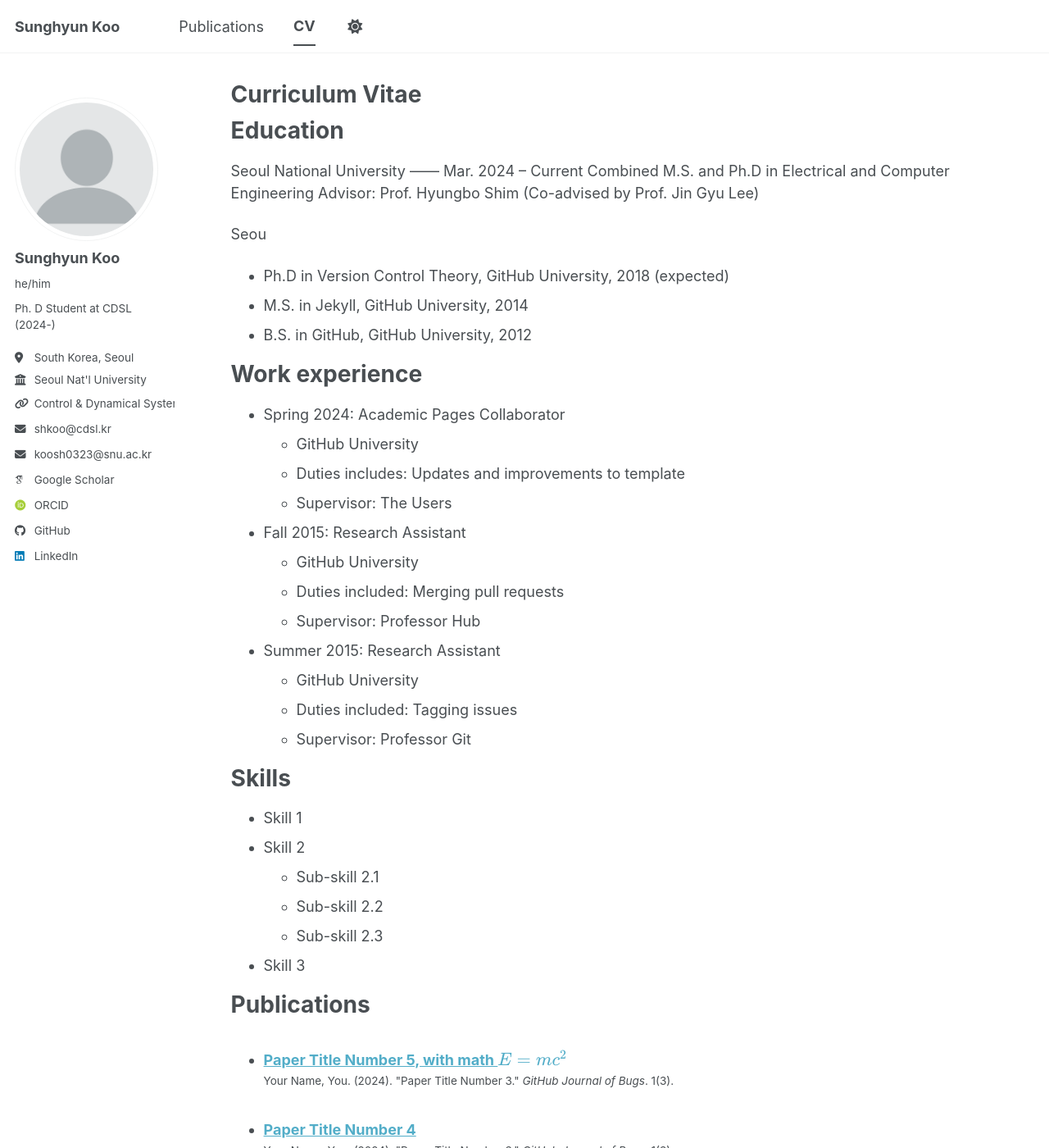
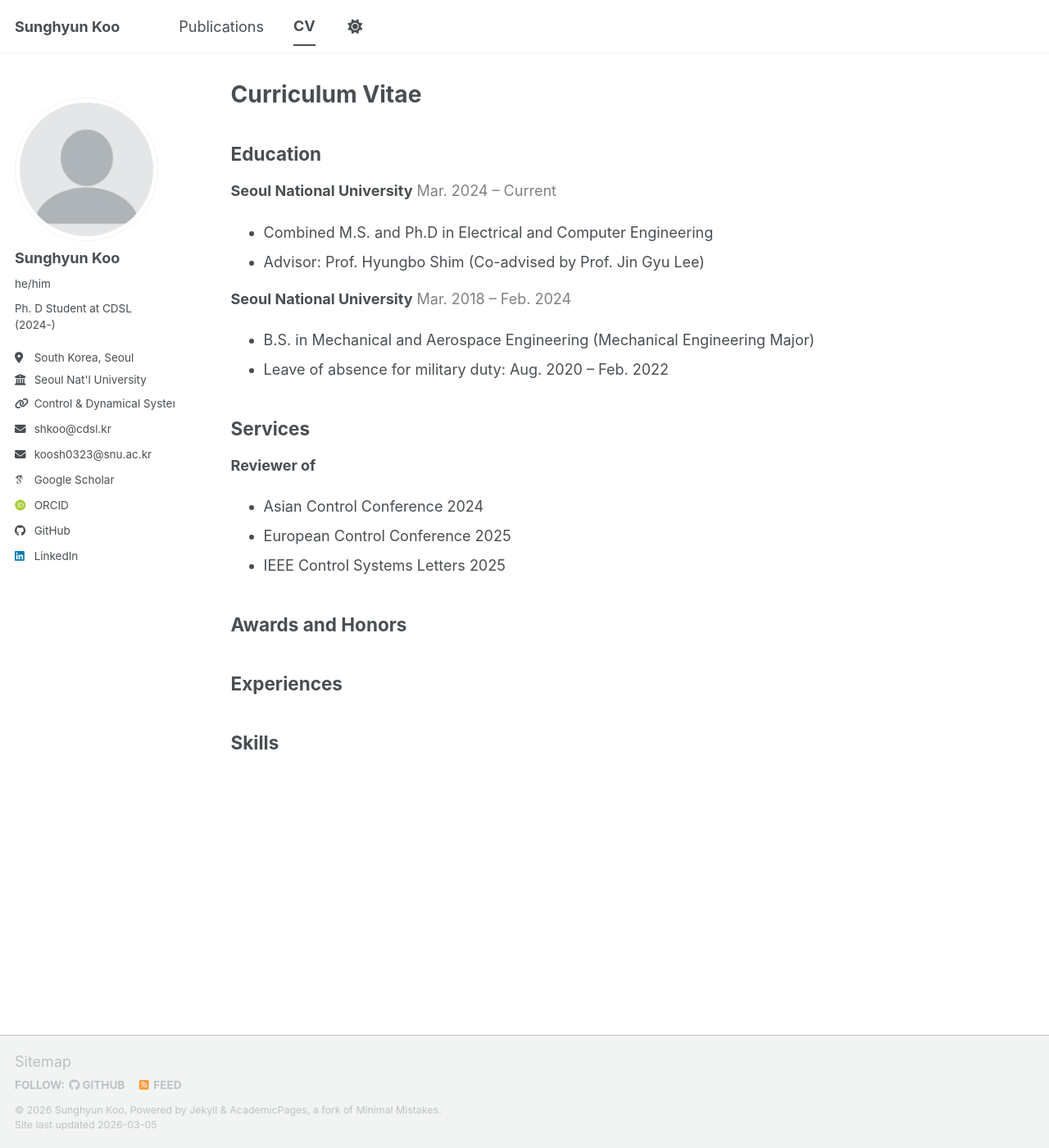
Before and after one commit to unhy6uns/unhy6uns.github.io, a Jekyll site: the page built from _pages/cv.md, in a window 1280 px wide and 1400 px high. Shown: the whole window at 82% size. Built offline with Jekyll 4.4.1, drawn with Linux system fonts in a browser that asks for light colours; some web fonts are replaced; a script bundle is joined from its source files by our own code; library files that are not in the unit come from our copies; some of the changed text lies outside the part shown.

Commit message:
cv update

```diff
--- a/_pages/cv.md
+++ b/_pages/cv.md
@@ -10,43 +10,36 @@ redirect_from:
 {% include base_path %}
 
 Education
-======
-Seoul National University
 ------
-Mar. 2024 -- Current
-Combined M.S. and Ph.D in Electrical and Computer Engineering
-Advisor: Prof. Hyungbo Shim (Co-advised by Prof. Jin Gyu Lee)
 
-Seou
-* Ph.D in Version Control Theory, GitHub University, 2018 (expected)
-* M.S. in Jekyll, GitHub University, 2014
-* B.S. in GitHub, GitHub University, 2012
+**Seoul National University** <span style="color:gray"> Mar. 2024 -- Current </span>
+- Combined M.S. and Ph.D in Electrical and Computer Engineering
+- Advisor: Prof. Hyungbo Shim (Co-advised by Prof. Jin Gyu Lee)
 
-Work experience
-======
-* Spring 2024: Academic Pages Collaborator
-  * GitHub University
-  * Duties includes: Updates and improvements to template
-  * Supervisor: The Users
+**Seoul National University** <span style="color:gray"> Mar. 2018 -- Feb. 2024 </span>
+- B.S. in Mechanical and Aerospace Engineering (Mechanical Engineering Major)
+- Leave of absence for military duty: Aug. 2020 -- Feb. 2022
 
-* Fall 2015: Research Assistant
-  * GitHub University
-  * Duties included: Merging pull requests
-  * Supervisor: Professor Hub
+Services
+------
 
-* Summer 2015: Research Assistant
-  * GitHub University
-  * Duties included: Tagging issues
-  * Supervisor: Professor Git
+**Reviewer of**
+- Asian Control Conference 2024
+- European Control Conference 2025
+- IEEE Control Systems Letters 2025
+
+Awards and Honors
+------
+
+
+Experiences
+------
 
 Skills
-======
-* Skill 1
-* Skill 2
-  * Sub-skill 2.1
-  * Sub-skill 2.2
-  * Sub-skill 2.3
-* Skill 3
+------
+
+
+<!--
 
 Publications
 ======
@@ -68,4 +61,4 @@ Teaching
 
 Service and leadership
 ======
-* Currently signed in to 43 different slack teams
+* Currently signed in to 43 different slack teams -->
```
